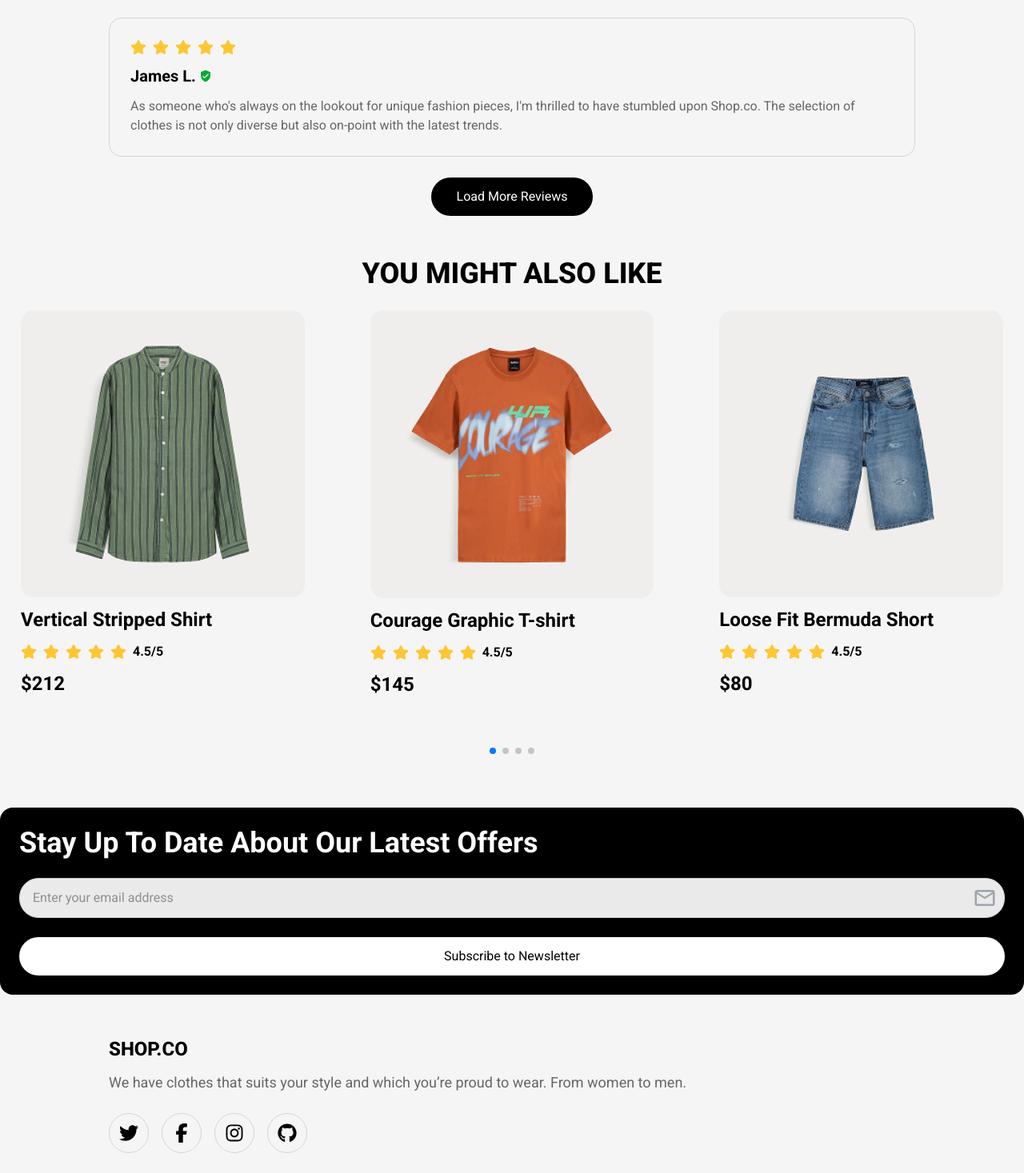
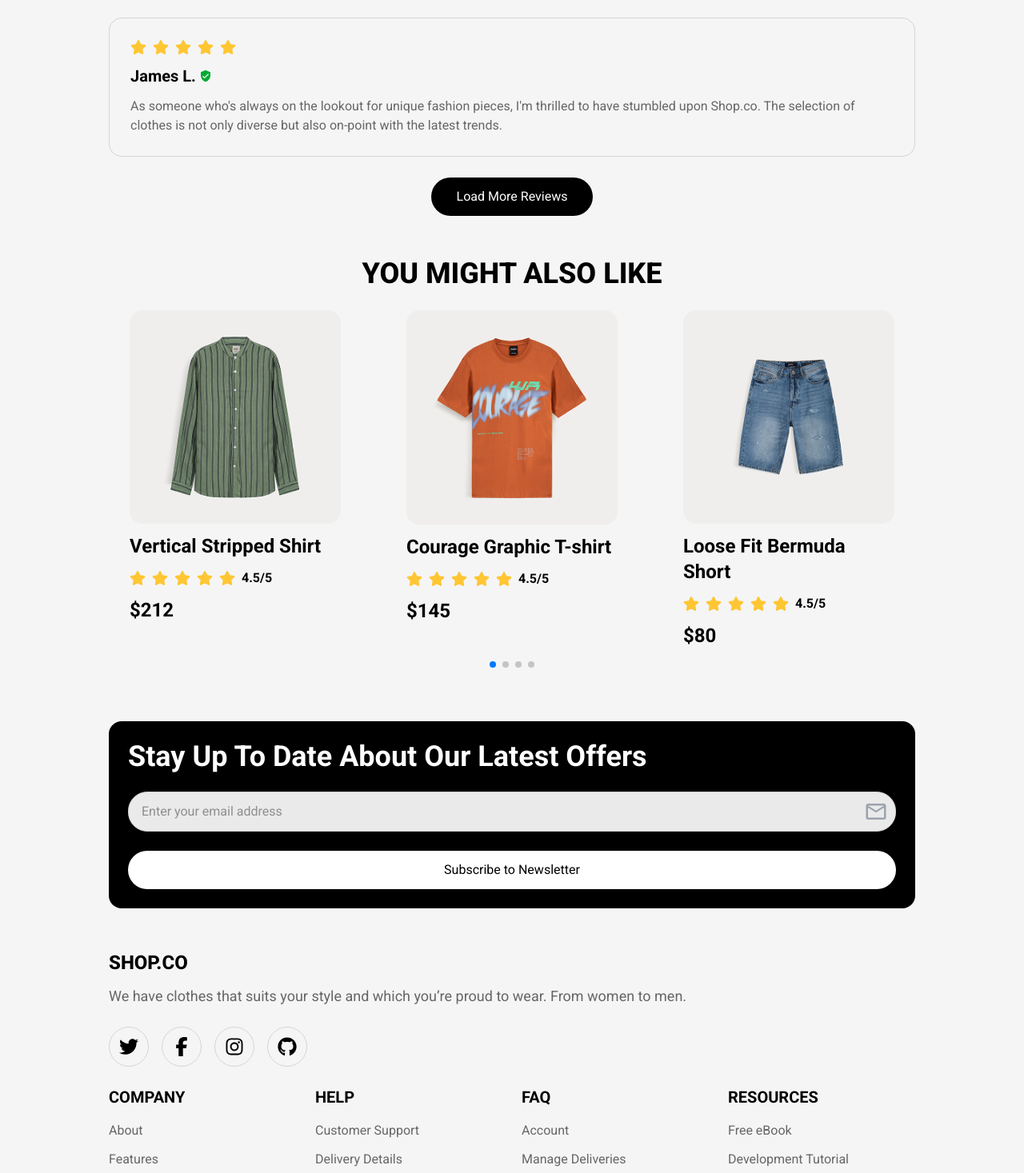
Before and after one commit to Kaydev-cmd/shop-co-web-app, a Next.js app: page /product/black-shirt in a window 1280 px wide. Shown: the part 2166-3633 px from the top of the page at 80% size. Built offline with nearby package versions, Linux system fonts and the light colour scheme.

Commit message:
feat: add Subscribe section inside container layout

```diff
--- a/pages/product/[id].tsx
+++ b/pages/product/[id].tsx
@@ -40,14 +40,14 @@ const ProductPage = () => {
     <>
       <ProductDetails product={product} />
 
-      <section id="alsoLike">
+      <section id="alsoLike" className="container">
         <h3 className="font-extrabold text-4xl text-center uppercase">
           You Might Also Like
         </h3>
         <YouMightLike />
       </section>
 
-      <section>
+      <section className="container">
         <Subscribe />
       </section>
     </>
```
